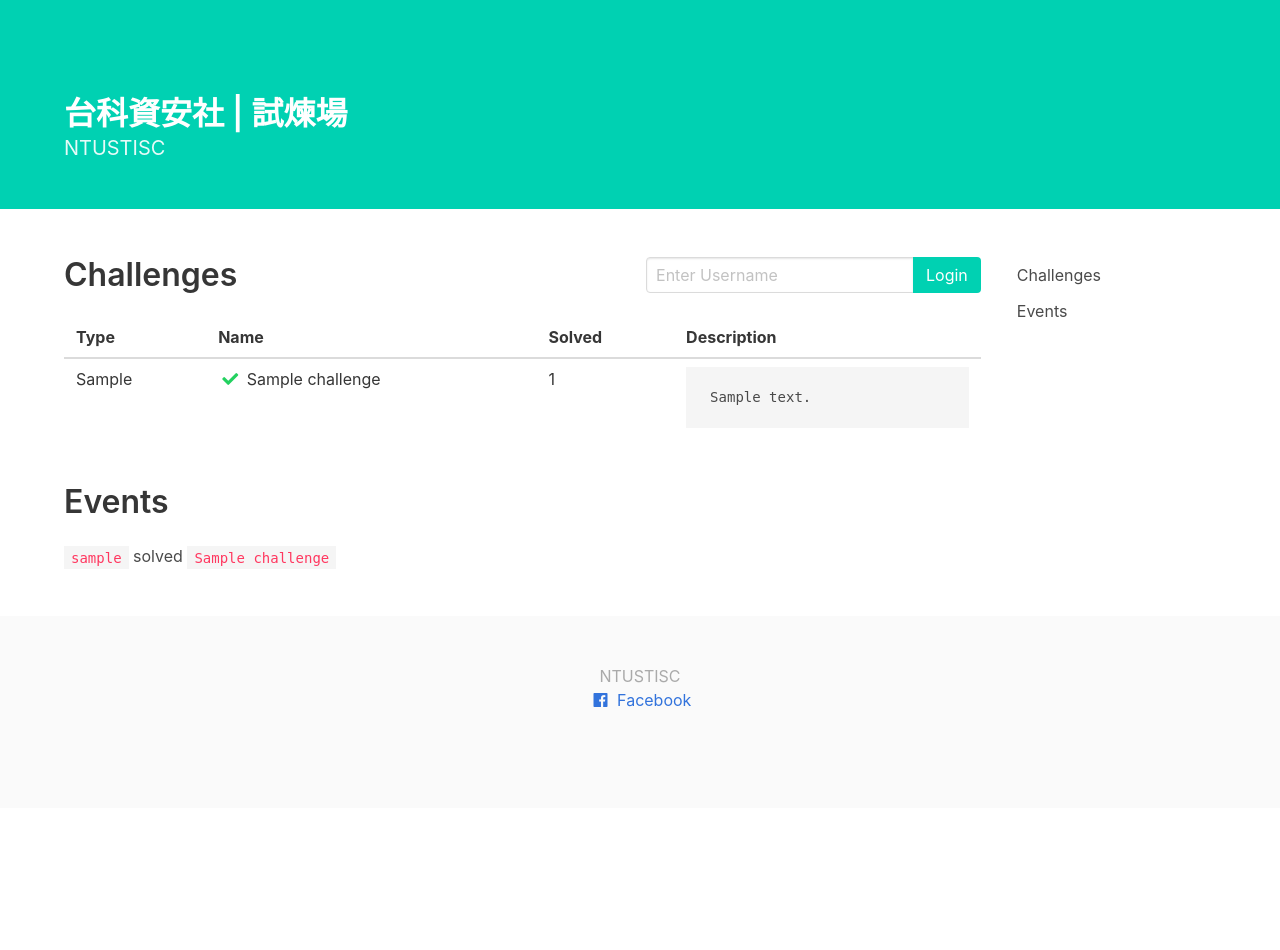
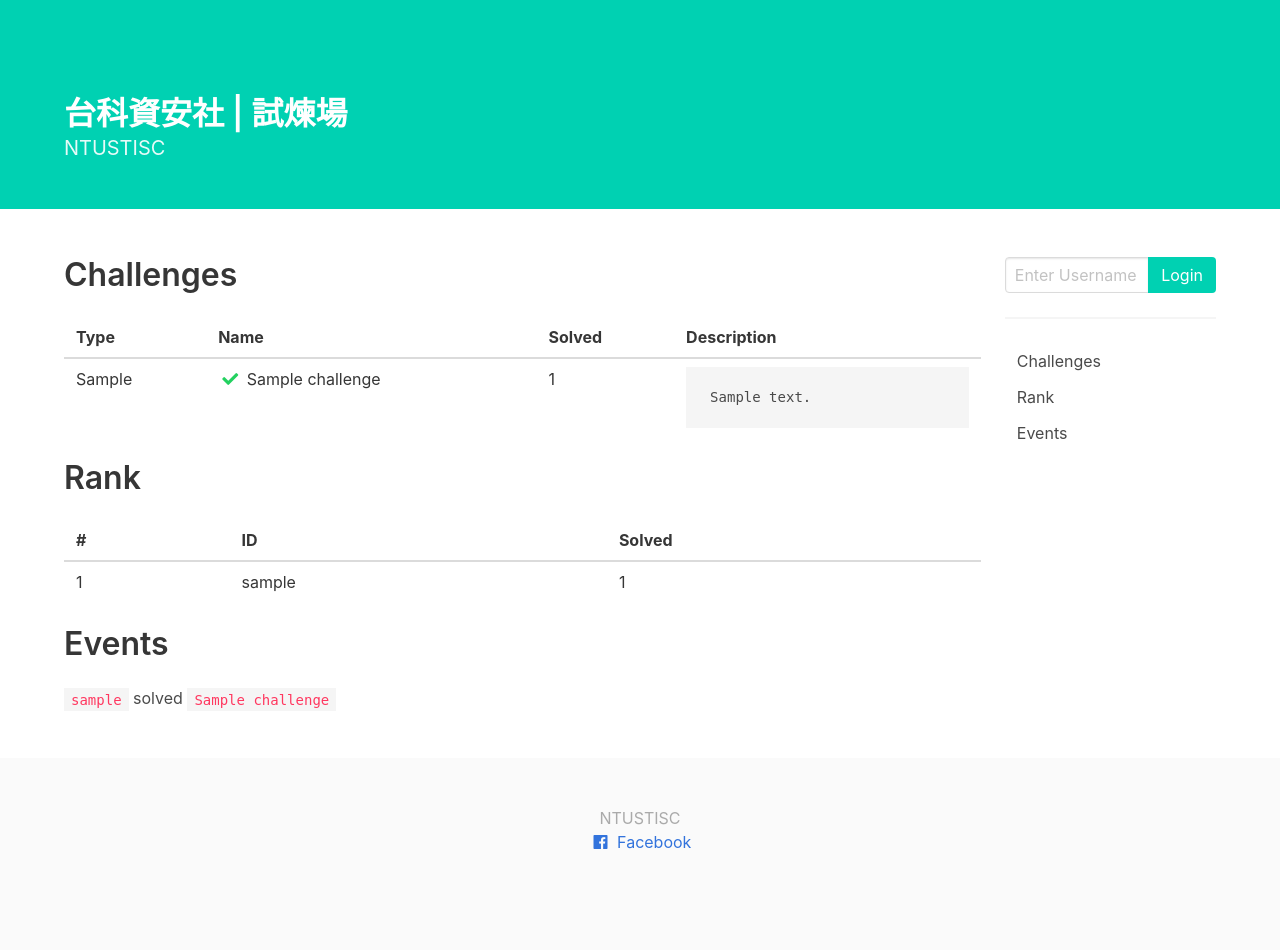
Before and after one commit to NTUSTISC/NTUSTISC-scoreboard, a Django app: page / in a window 1280 px wide. Before the commit the page ends 707 px from the top, so only its background shows below. Run offline with Django 3.2, Linux system fonts and the light colour scheme; tables that the repository leaves empty hold one stand-in row (values such as "Sample post"); some libraries are stand-ins or nearby versions.

Commit message:
[New Feature] Rank/Logout/User Info

```diff
--- a/index/models.py
+++ b/index/models.py
@@ -5,7 +5,7 @@
 	solved = models.IntegerField(default=0)
 
 	def __str__(self):
-		return "username: {}; solved: {}".format(username, str(solved))
+		return "username: {}; solved: {}".format(self.username, str(self.solved))
 
 class Challenge(models.Model):
 	name = models.CharField(max_length=100)
@@ -16,11 +16,11 @@
 	user_solve = models.BooleanField(default=False)
 
 	def __str__(self):
-		return "name: {}; type: {}; solved: {}".format(name, type, str(solved))
+		return "name: {}; type: {}; solved: {}".format(self.name, self.type, str(self.solved))
 
 class Submit(models.Model):
 	username = models.ForeignKey(Username, on_delete=models.CASCADE)
 	challenge = models.ForeignKey(Challenge, on_delete=models.CASCADE)
 
 	def __str__(self):
-		return "username: {}; challenge: {}".format(username.__str__(), challenge.__str__())
+		return "username: {}; challenge: {}".format(self.username.__str__(), self.challenge.__str__())
--- a/index/templates/index.html
+++ b/index/templates/index.html
@@ -37,37 +66,10 @@
 		<div class="columns">
 			<!-- Main Section -->
 			<div class="column is-four-fifths">
-
 				<!-- Challenges -->
-				<nav class="level" id="challenges">
-					<div class="level-left">
-						<div class="level-item">
 				<h1 class="title">
 					Challenges
 				</h1>
-						</div>
-					</div>
-					<div class="level-right">
-						<div class="level-item">
-							{% if not key %}
-							<form action="login/" method="POST">
-								{% csrf_token %}
-								<div class="field has-addons">
-									<div class="control">
-										<input class="input" type="text" name="username" placeholder="Enter Username">
-									</div>
-									<div class="control">
-										<button class="button is-primary">Login</button>
-									</div>
-								</div>
-							</form>
-							{% else %}
-							<p>Hi, {{username}}! </p>
-							{% endif %}
-						</div>
-					</div>
-				</nav>
-
 				<table class="table is-hoverable is-fullwidth">
 					<thead>
 						<tr>
@@ -98,8 +100,7 @@
 
 				{% if key %}
 				<!-- Submit Flag -->
-				<div class="container" id="flag">
-					<h1 class="title">
+				<h1 class="title" id="flag">
 					Submit Flag
 				</h1>
 				<form id="flag-form">
@@ -118,13 +119,33 @@
 					<button class="delete"></button>
 					<span class="content"></span>
 				</div>
-				</div>
 				<!-- /Submit Flag -->
 				{% endif %}
 
+				<h1 class="title" id="rank">
+					Rank
+				</h1>
+				<table class="table is-hoverable is-fullwidth">
+					<thead>
+						<tr>
+							<th>#</th>
+							<th>ID</th>
+							<th>Solved</th>
+						</tr>
+					</thead>
+					<tbody>
+						{% for r in rank %}
+						<tr>
+							<td>{{ forloop.counter }}</td>
+							<td>{{ r.username }}</td>
+							<td>{{ r.solved }}</td>
+						</tr>
+						{% endfor %}
+					</tbody>
+				</table>
+
 				<!-- Events -->
-				<div class="container" id="events">
-					<h1 class="title">
+				<h1 class="title" id="events">
 					Events
 				</h1>
 				<ul>
@@ -132,17 +153,55 @@
 					<li><code>{{ submit.username.username }}</code> solved <code>{{ submit.challenge.name }}</code></li>
 					{% endfor %}
 				</ul>
-				</div>
 				<!-- /Events -->
+
 			</div>
 			<!-- /Main Section -->
 
 			<!-- Menu Section -->
 			<div class="column">
+				{% if not key %}
+				<form action="login/" method="POST">
+					{% csrf_token %}
+					<div class="field has-addons">
+						<div class="control">
+							<input class="input" type="text" name="username" placeholder="Enter Username">
+						</div>
+						<div class="control">
+							<button class="button is-primary">Login</button>
+						</div>
+					</div>
+				</form>
+				{% else %}
+				<!-- User's Information -->
+				<div class="card">
+					<div class="card-content">
+						<p class="title is-4">
+							@{{username.username}}
+						</p>
+						<div class="content">
+							<svg viewBox="0 0 36 36" class="circular-chart">
+								<path class="circle-bg" d="M18 2.0845
+									  a 15.9155 15.9155 0 0 1 0 31.831
+									  a 15.9155 15.9155 0 0 1 0 -31.831" />
+								<path class="circle" stroke-dasharray="{{solving_rate}}, 100" d="M18 2.0845
+											a 15.9155 15.9155 0 0 1 0 31.831
+											a 15.9155 15.9155 0 0 1 0 -31.831" />
+								<text x="18" y="20.35" class="percentage">{{solving_rate}}%</text>
+							</svg>
+							<p>Solved: {{username.solved}}/{{challenge_list|length}}</p>
+						</div>
+						<a href="logout" class="card-footer-item button is-danger">Logout</a>
+					</div>
+				</div>
+				<!-- /User's Information -->
+				{% endif %}
+				<hr>
 				<aside class="menu">
 					<ul class="menu-list">
 						<li><a href="#challenges">Challenges</a></li>
 						{% if key %}<li><a href="#flag">Submit Flag</a></li>{% endif %}
+						<li><a href="#rank">Rank</a></li>
 						<li><a href="#events">Events</a></li>
 					</ul>
 				</aside>
@@ -181,7 +240,7 @@
 		});
 
 		document.getElementById('submit-flag').onclick = () => {
-			fetch('./flag/', {
+			fetch('flag/', {
 				method: 'POST',
 				body: new FormData(document.getElementById('flag-form'))
 			})
--- a/index/views.py
+++ b/index/views.py
@@ -17,7 +17,9 @@
 def index(request):
     challenge_list = Challenge.objects.all()
     submit_list = Submit.objects.all().order_by('-id')[:20]
+    rank = Username.objects.all().order_by('-solved')[:10]
     logined = is_login(request)
+    username = None
     if logined:
         challenge_list = []
         username = Username.objects.get(username=request.session['username'])
@@ -29,7 +31,9 @@
             challenge_list.append(challenge)
     return render(request, "index.html", {
         'key': logined,
-        'username': request.session['username'] if logined else None,
+        'username': username,
+        'solving_rate': int(username.solved/len(challenge_list) * 100) if username else 0,
+        'rank': rank,
         'challenge_list': challenge_list,
         'submit_list': submit_list
     })
@@ -38,6 +42,8 @@
 def login(request):
     if request.method == 'POST':
         username = request.POST.get('username')
+        if username.strip() == "":
+            return redirect("../")
         if Username.objects.filter(username=username).exists():
             user = Username.objects.get(username=username)
         else:
@@ -45,6 +51,9 @@
         request.session['username'] = user.username
     return redirect("../")
 
+def logout(request):
+    del request.session['username']
+    return redirect("../")
 
 def flag(request):
     if request.method == 'POST':
--- a/scoreboard/urls.py
+++ b/scoreboard/urls.py
@@ -7,5 +7,6 @@
     url(r'^admin/', admin.site.urls),
     url(r'^$', views.index),
     url(r'^login/$', views.login),
+    url(r'^logout/$', views.logout),
     url(r'^flag/$', views.flag),
 ]
```
Also changed, not shown: other parts of index/templates/index.html (+29 -0 lines). Lines whose indentation alone changed are shown as unchanged.
